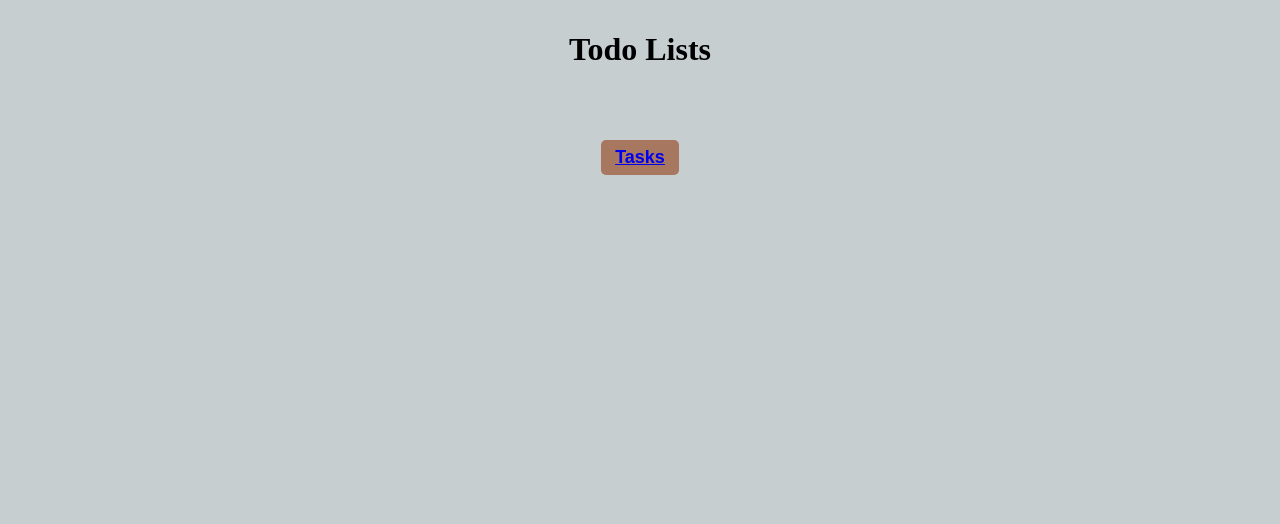
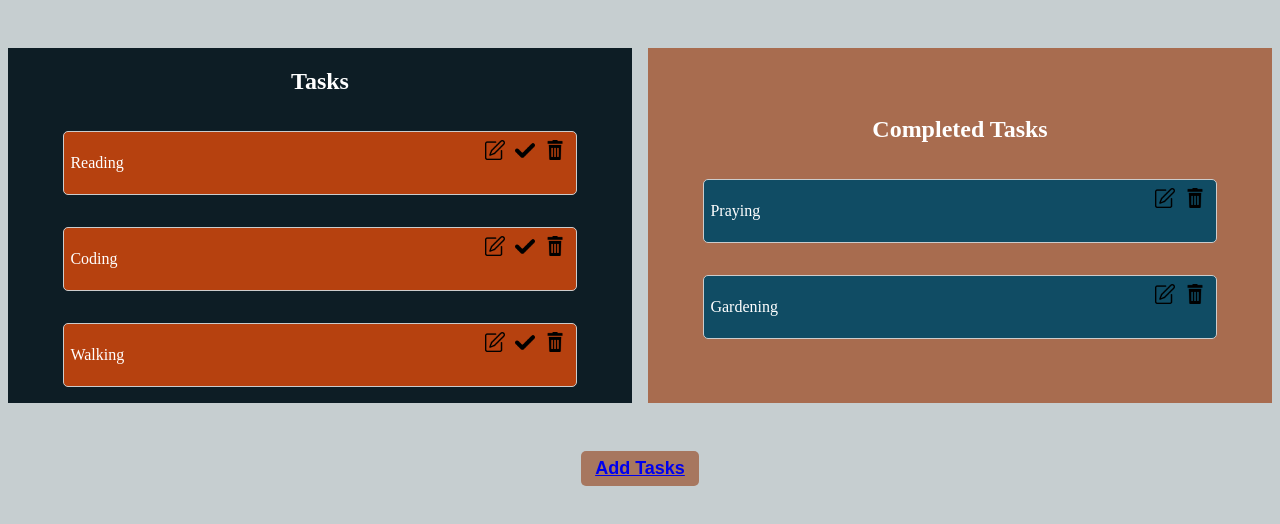
Before and after one commit to Keba777/A2sv-React-Typescript-Todo-List-Task, a React (Create React App) app: page / in a window 1280 px wide. Shown: the top 524 px of the page. Built offline with nearby package versions, Linux system fonts and the light colour scheme.

Commit message:
Updating the routes

```diff
--- a/src/App.tsx
+++ b/src/App.tsx
@@ -4,7 +4,6 @@ import TodoForm from "./components/TodoForm";
 import TodoList from "./components/TodoList";
 import { TodoTask } from "./types/task";
 import { BrowserRouter, Route, Routes } from "react-router-dom";
-import HomePage from "./components/HomePage";
 import EditTodoForm from "./components/EditTodoForm";
 
 function App() {
@@ -49,7 +48,6 @@ function App() {
   return (
     <BrowserRouter>
       <Routes>
-        <Route path="/" element={<HomePage />} />
         <Route
           path="/add"
           element={<TodoForm taskToEdit={null} onSubmit={handleSubmit} />}
@@ -59,7 +57,7 @@ function App() {
           element={<EditTodoForm tasks={tasks} onSubmit={handleEditSubmit} />}
         />
         <Route
-          path="/todos"
+          path="/"
           element={
             <TodoList
               todoTasks={tasks}
--- a/src/components/HomePage.tsx
+++ /dev/null
@@ -1,19 +0,0 @@
-import { Link } from "react-router-dom";
-
-const HomePage = () => {
-  return (
-    <div className="center">
-      <h1>
-        {" "}
-        <table>Todo Lists</table>
-      </h1>
-      <div className=" mt-3">
-        <button className="btn-link ">
-          <Link to="/todos">Tasks</Link>
-        </button>
-      </div>
-    </div>
-  );
-};
-
-export default HomePage;
--- a/src/components/TodoForm.tsx
+++ b/src/components/TodoForm.tsx
@@ -28,7 +28,7 @@ const TodoForm = ({ taskToEdit, onSubmit }: Props) => {
       };
       onSubmit(newTask);
       taskInputRef.current!.value = "";
-      navigate("/todos");
+      navigate("/");
     }
   };
 
```
